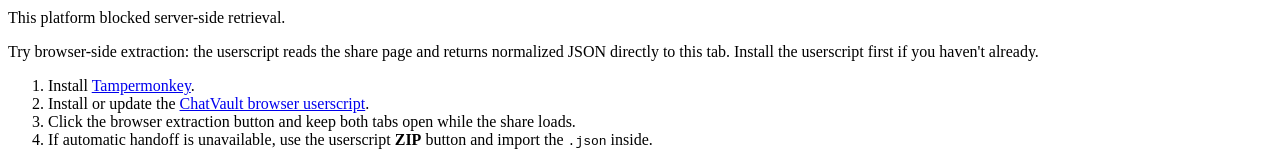
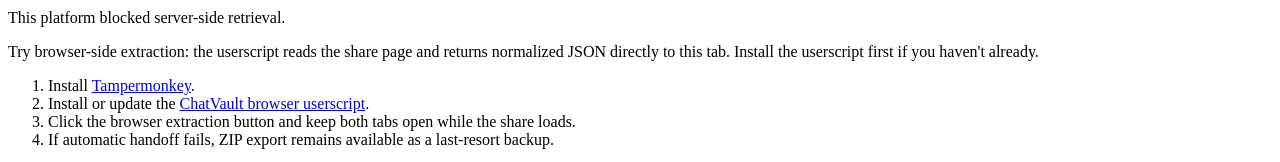
Before and after one commit to Chimthuwu/chatvault, a website with bundled scripts: page site/index.html in a window 1280 px wide. Shown: the part 2280-2442 px from the top of the page. Built offline with nearby package versions, Linux system fonts and the light colour scheme.

Commit message:
Clarify automatic browser extraction as primary fallback

```diff
--- a/site/index.html
+++ b/site/index.html
@@ -105,7 +105,7 @@
                   <li>Install <a href="https://www.tampermonkey.net/" target="_blank" rel="noopener noreferrer">Tampermonkey</a>.</li>
                   <li>Install or update the <a href="https://raw.githubusercontent.com/Chimthuwu/chatvault/main/userscripts/chatvault.user.js" target="_blank" rel="noopener noreferrer">ChatVault browser userscript</a>.</li>
                   <li>Click the browser extraction button and keep both tabs open while the share loads.</li>
-                  <li>If automatic handoff is unavailable, use the userscript <strong>ZIP</strong> button and import the <code>.json</code> inside.</li>
+                  <li>If automatic handoff fails, ZIP export remains available as a last-resort backup.</li>
                 </ol>
                 <div class="fallback-actions">
                   <button id="fallback-browser" class="btn btn-primary btn-small" type="button">Open share &amp; return JSON →</button>
```
